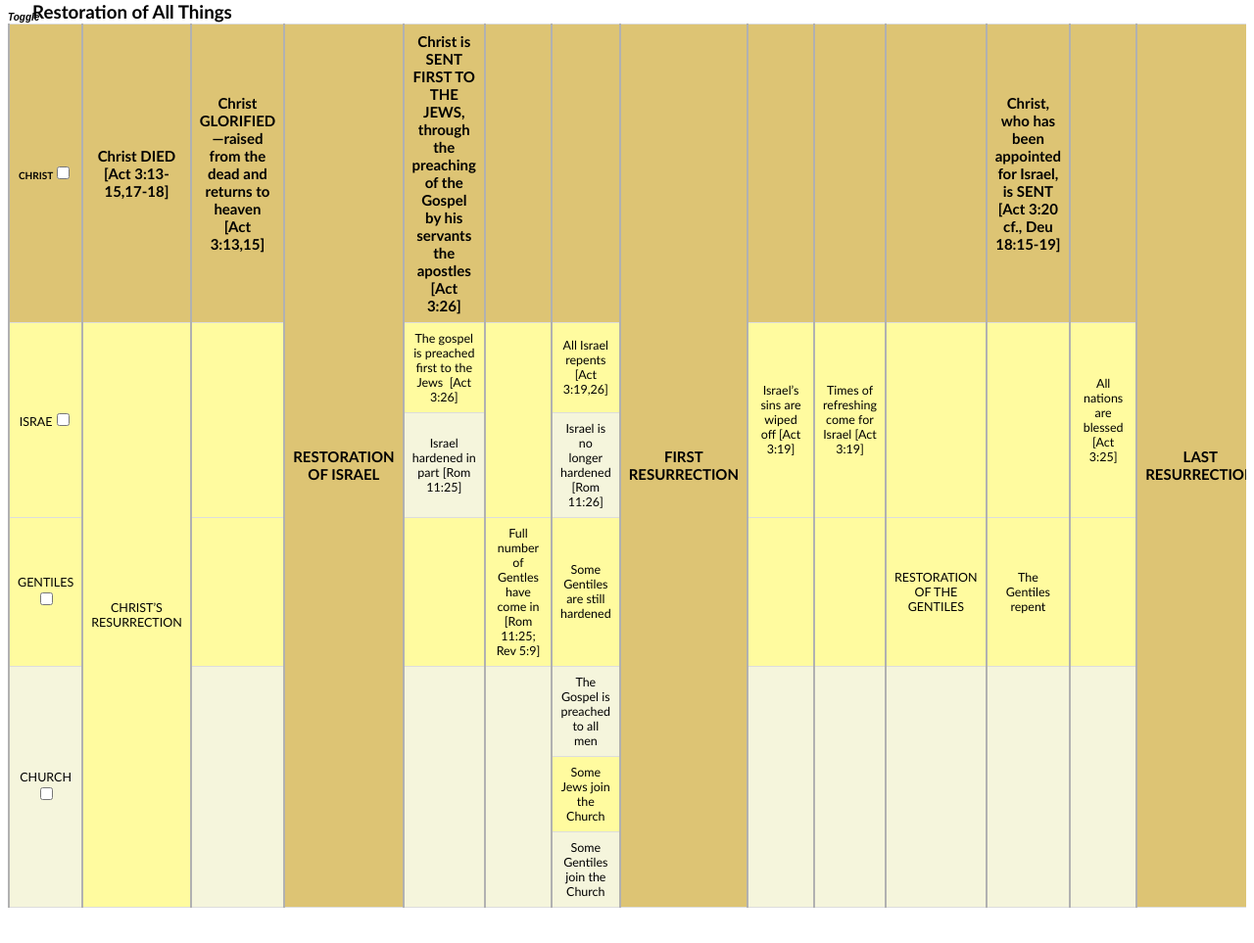
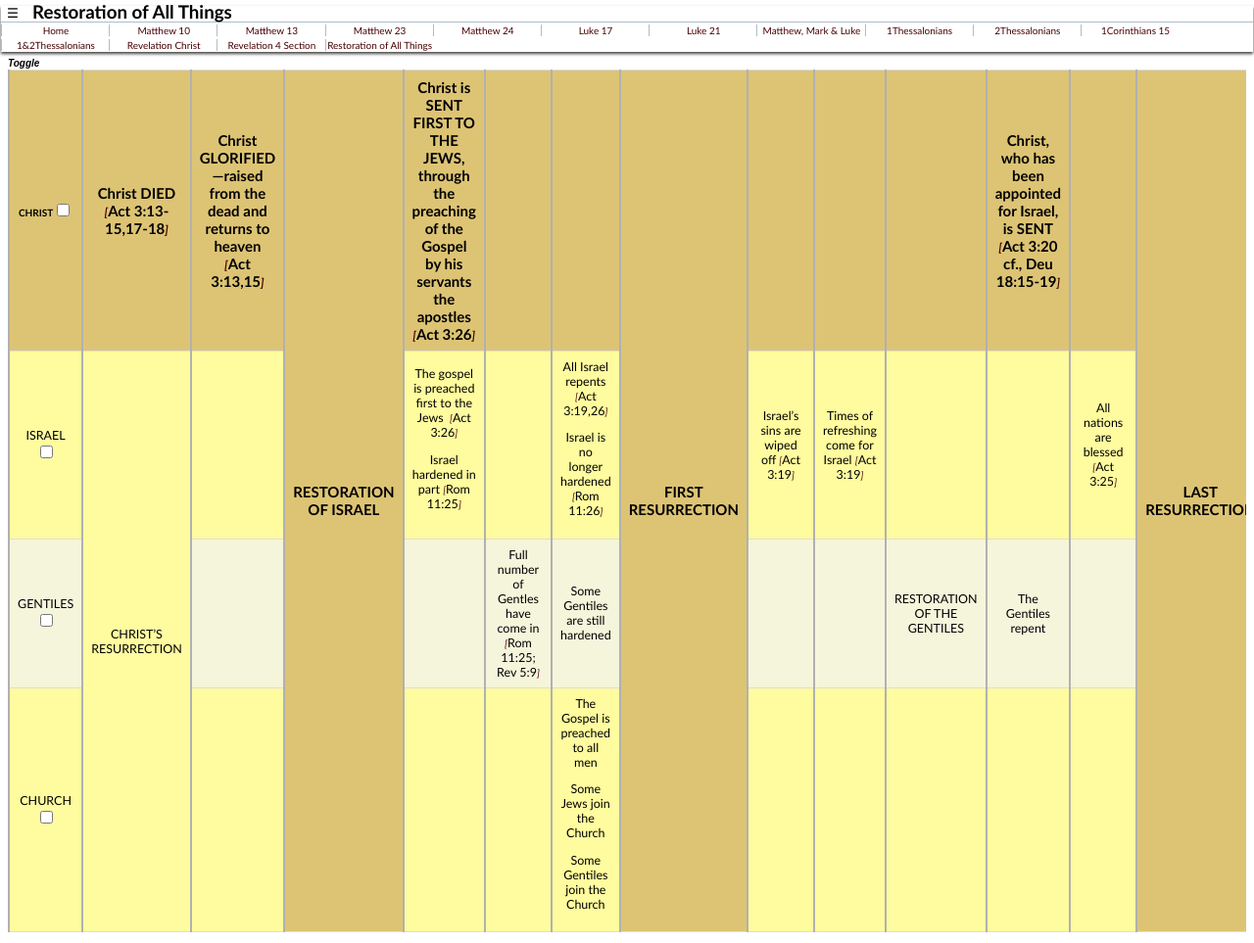
Before and after one commit to SamuelAwojuola/Prophecy, a plain HTML site: page Restoration of All Things.html in a window 1280 px wide. Shown: the whole page at 98% size. Before the commit the page ends 938 px from the top, so only its background shows below. Drawn offline with Linux system fonts and the light colour scheme; a script that the page names is missing.

Commit message:
Update Restoration of All Things.html

```diff
--- a/Restoration of All Things.html
+++ b/Restoration of All Things.html
@@ -2,7 +2,7 @@
 <html>
 
 <head>
-    <title>Restorattion of all Things</title>
+    <title>Rev 4 Sections</title>
     <script src="jscript/jquery-3.4.1.min.js"></script>
     <script src="https://www.biblegateway.com/public/link-to-us/tooltips/bglinks.js" type="text/javascript"></script>
     <script type="text/javascript" src="jscript/jquery.tablehover.js"></script>
@@ -38,21 +38,19 @@
                     <th rowspan="7" align="center">LAST RESURRECTION</th>
                 </tr>
                 <tr>
-                    <td rowspan="2" align="center">ISRAE<input type="checkbox" class="checkbox"></td>
+                    <td align="center">ISRAEL<input type="checkbox" class="checkbox"></td>
                     <td rowspan="6" align="center">CHRIST’S RESURRECTION</td>
-                    <td rowspan="2">&nbsp;</td>
-                    <td>The gospel is preached first to the Jews<span>&nbsp; </span>[Act 3:26]</td>
-                    <td rowspan="2">&nbsp;</td>
-                    <td>All Israel repents [Act 3:19,26]</td>
-                    <td rowspan="2">Israel’s sins are wiped off [Act 3:19]</td>
-                    <td rowspan="2">Times of refreshing come for Israel [Act 3:19]</td>
-                    <td rowspan="2">&nbsp;</td>
-                    <td rowspan="2">&nbsp;</td>
-                    <td rowspan="2">All nations are blessed [Act 3:25]</td>
-                </tr>
-                <tr>
-                    <td>Israel hardened in part [Rom 11:25]</td>
-                    <td>Israel is no longer hardened [Rom 11:26]</td>
+                    <td>&nbsp;</td>
+                    <td>The gospel is preached first to the Jews<span>&nbsp; </span>[Act 3:26]
+                    <p>Israel hardened in part [Rom 11:25]</p></td>
+                    <td>&nbsp;</td>
+                    <td>All Israel repents [Act 3:19,26]
+                    <p>Israel is no longer hardened [Rom 11:26]</p></td>
+                    <td>Israel’s sins are wiped off [Act 3:19]</td>
+                    <td>Times of refreshing come for Israel [Act 3:19]</td>
+                    <td>&nbsp;</td>
+                    <td>&nbsp;</td>
+                    <td>All nations are blessed [Act 3:25]</td>
                 </tr>
                 <tr>
                     <td align="center">GENTILES<input type="checkbox" class="checkbox"></td>
@@ -67,26 +65,24 @@
                     <td>&nbsp;</td>
                 </tr>
                 <tr>
-                    <td rowspan="3" align="center">CHURCH<input type="checkbox" class="checkbox"></td>
-                    <td rowspan="3">&nbsp;</td>
-                    <td rowspan="3">&nbsp;</td>
-                    <td rowspan="3">&nbsp;</td>
-                    <td>The Gospel is preached to all men</td>
-                    <td rowspan="3">&nbsp;</td>
-                    <td rowspan="3">&nbsp;</td>
-                    <td rowspan="3">&nbsp;</td>
-                    <td rowspan="3">&nbsp;</td>
-                    <td rowspan="3">&nbsp;</td>
+                    <td align="center">CHURCH<input type="checkbox" class="checkbox"></td>
+                    <td>&nbsp;</td>
+                    <td>&nbsp;</td>
+                    <td>&nbsp;</td>
+                    <td>The Gospel is preached to all men<br>
+                        <p>Some Jews join the Church</p>
+                        <p>Some Gentiles join the Church</p>
+                    </td>
+                    <td>&nbsp;</td>
+                    <td>&nbsp;</td>
+                    <td>&nbsp;</td>
+                    <td>&nbsp;</td>
+                    <td>&nbsp;</td>
                 </tr>
-                <tr>
-                    <td>Some Jews join the Church</td>
-                </tr>
-                <tr>
-                    <td>Some Gentiles join the Church</td>
-                </tr>
+
             </tbody>
         </table>
     </div>
 </body>
-<script src="jscript/-script.js"></script>
+<script src="jscript/script.js"></script>
 </html>
```
